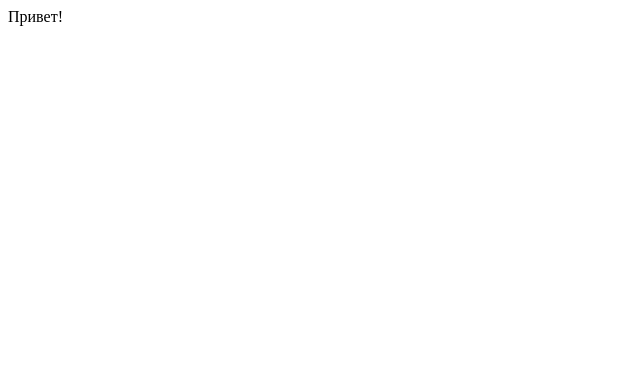
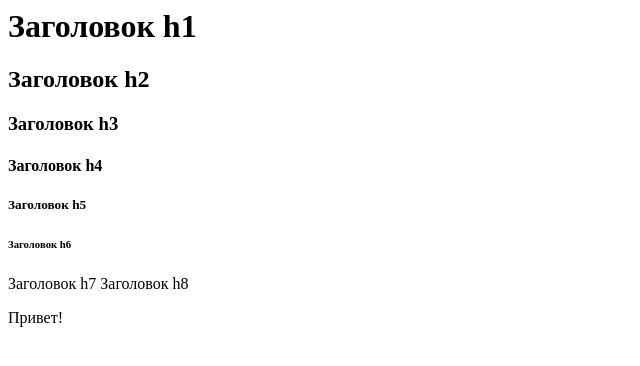
Before and after one commit to fortnum/articles, a plain HTML site: page index.html in a window 1280 px wide. Shown: the whole page, without its empty margins (0-640 px from the left). Drawn offline with Linux system fonts and the light colour scheme.

Commit message:
Update index.html

```diff
--- a/index.html
+++ b/index.html
@@ -3,6 +3,16 @@
   <title>Статьи</title>
 </head>
 <body>
+
+  <h1>Заголовок h1</h1>
+  <h2>Заголовок h2</h2>
+  <h3>Заголовок h3</h3>
+  <h4>Заголовок h4</h4>
+  <h5>Заголовок h5</h5>
+  <h6>Заголовок h6</h6>
+  <h7>Заголовок h7</h7>
+  <h8>Заголовок h8</h8>
   <p>Привет!</p>
+
 </body>
 </html>
```
